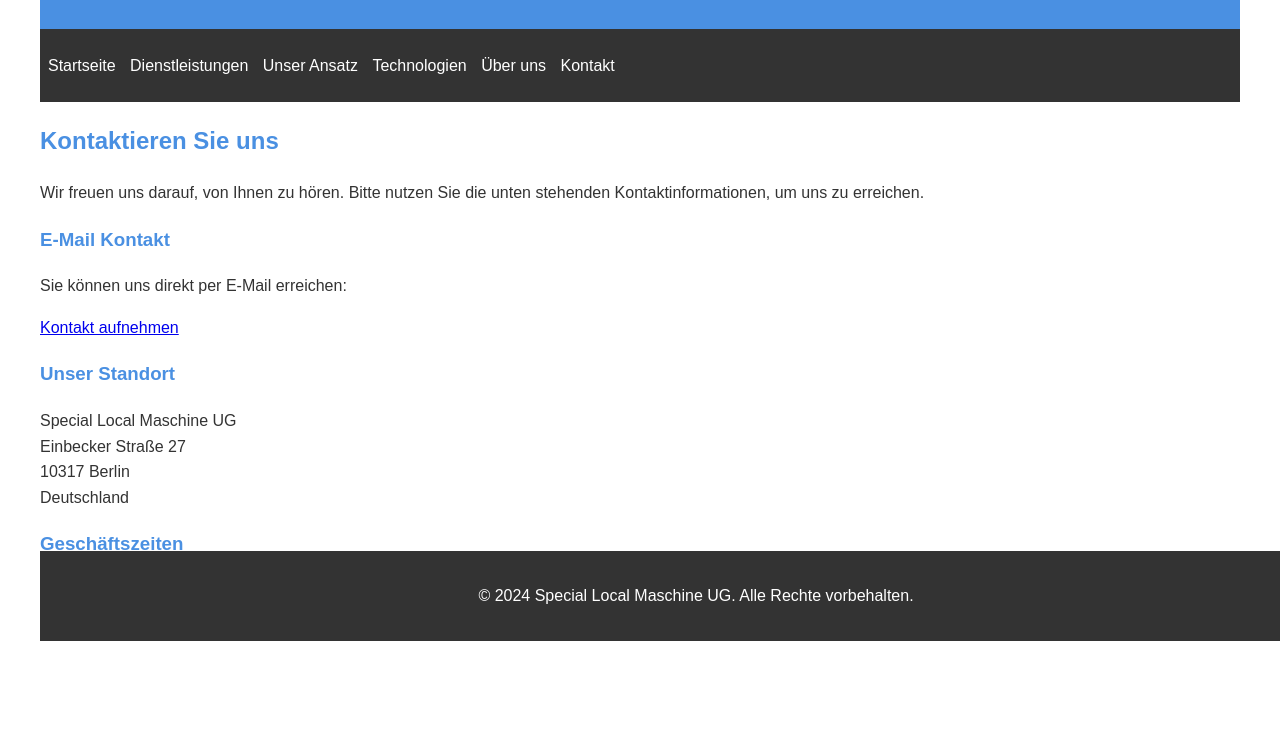
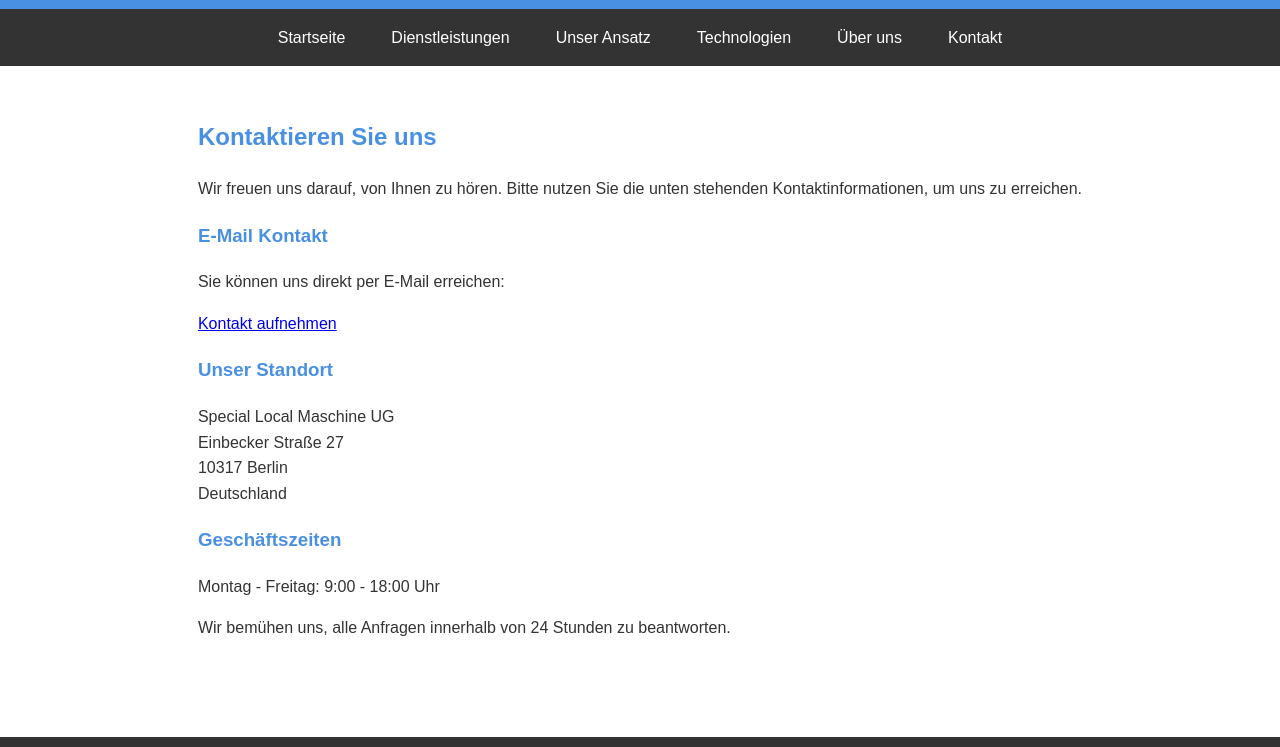
Before and after one commit to enving/localmaschine.github.io, a plain HTML site: page kontakt.html in a window 1280 px wide. Shown: the part 159-906 px from the top of the page. Before the commit the page ends 856 px from the top, so only its background shows below. Drawn offline with Linux system fonts and the light colour scheme.

Commit message:
Update kontakt.html

```diff
--- a/kontakt.html
+++ b/kontakt.html
@@ -5,13 +5,15 @@
     <meta name="viewport" content="width=device-width, initial-scale=1.0">
     <title>Kontakt - Special Local Maschine UG</title>
     <style>
-        body {
+        body, html {
             font-family: Arial, sans-serif;
             line-height: 1.6;
             color: #333;
-            max-width: 1200px;
-            margin: 0 auto;
-            padding: 20px;
+            margin: 0;
+            padding: 0;
+            height: 100%;
+            display: flex;
+            flex-direction: column;
         }
         header {
             background-color: #4a90e2;
@@ -27,14 +29,24 @@
         nav ul {
             list-style-type: none;
             padding: 0;
+            margin: 0;
+            display: flex;
+            justify-content: center;
         }
         nav ul li {
-            display: inline;
-            margin-right: 10px;
+            margin: 0 15px;
         }
         nav ul li a {
             color: white;
             text-decoration: none;
+            padding: 0.5rem;
+            display: inline-block;
+        }
+        main {
+            flex: 1 0 auto;
+            max-width: 1200px;
+            margin: 0 auto;
+            padding: 2rem;
         }
         section {
             margin-bottom: 2rem;
@@ -47,9 +59,8 @@
             color: white;
             text-align: center;
             padding: 1rem;
-            position: fixed;
-            bottom: 0;
-            width: 100%;
+            margin-top: 2rem;
+            flex-shrink: 0;
         }
     </style>
 </head>
```
